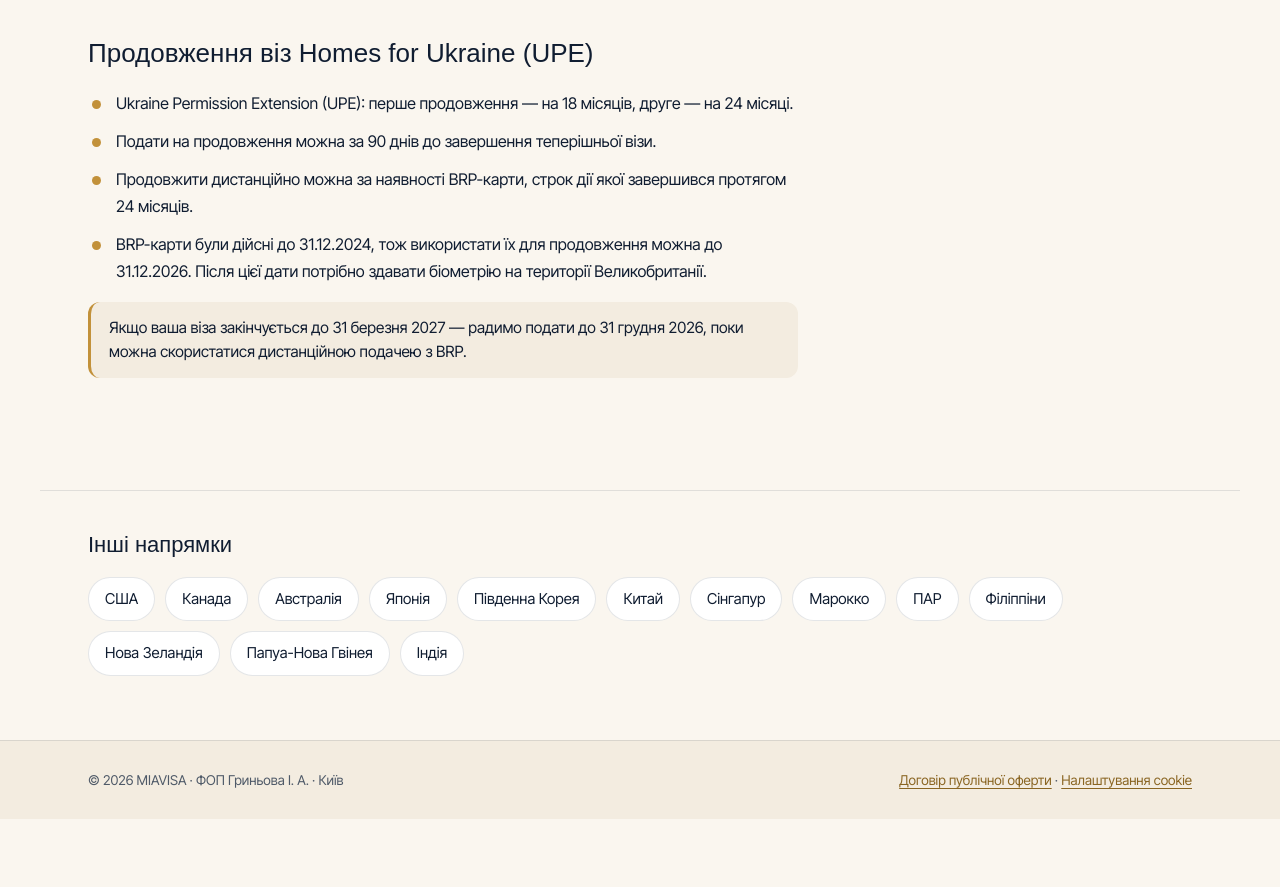
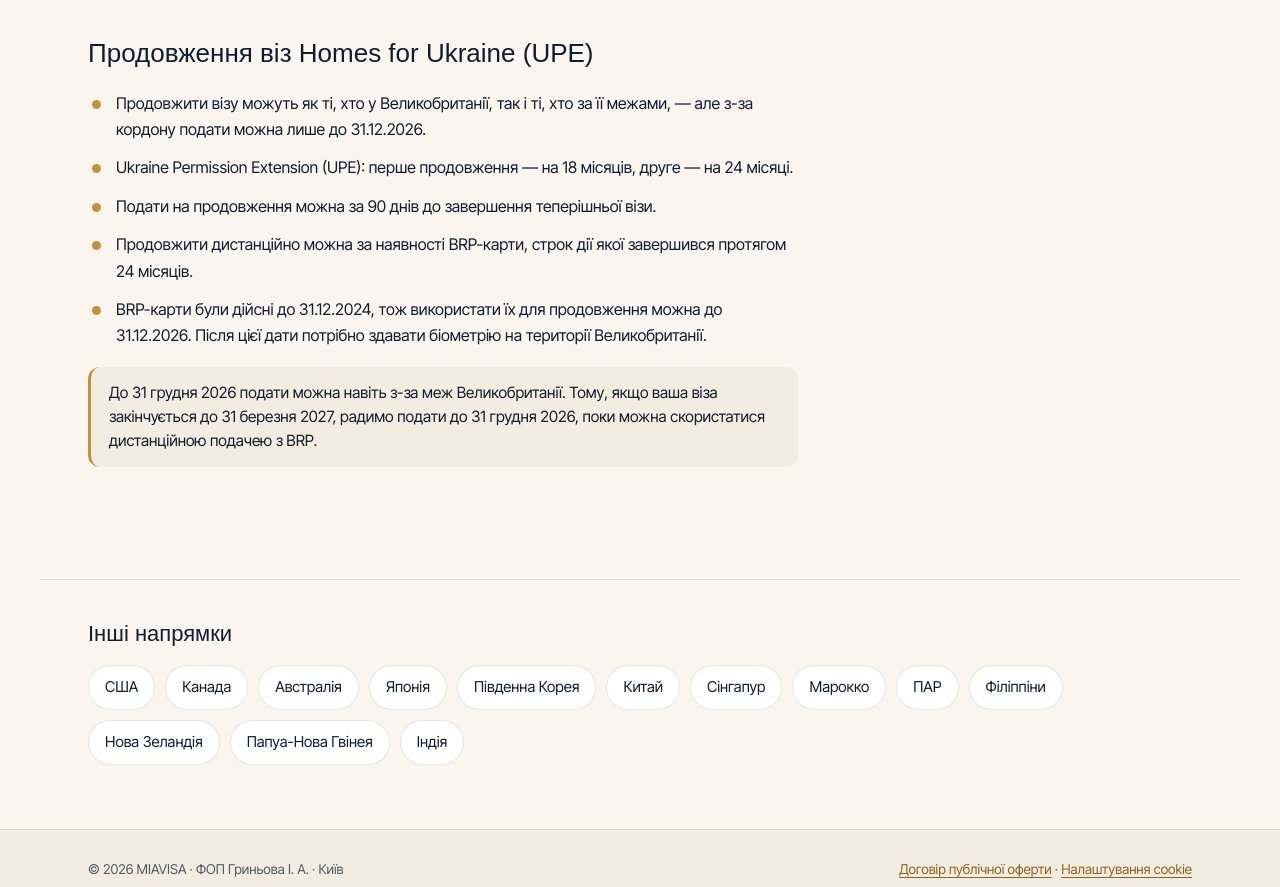
Before and after one commit to Legree/miavisa, a plain HTML site: page viza-britaniya.html in a window 1280 px wide. Shown: the part 3649-4536 px from the top of the page. Before the commit the page ends 4468 px from the top, so only its background shows below. Drawn offline with Linux system fonts and the light colour scheme; a web font is replaced by a local one.

Commit message:
Add files via upload

```diff
--- a/viza-britaniya.html
+++ b/viza-britaniya.html
@@ -316,10 +316,11 @@ footer a{color:var(--accent-data);text-underline-offset:3px}
 <li>Консультації протягом усього процесу</li>
 <li>Продовження віз Homes for Ukraine (UPE)</li></ul></section>
 
-    <section class="blk" id="prodovzhennia"><h2>Продовження віз Homes for Ukraine (UPE)</h2><ul class="notes"><li>Ukraine Permission Extension (UPE): перше продовження — на 18 місяців, друге — на 24 місяці.</li>
+    <section class="blk" id="prodovzhennia"><h2>Продовження віз Homes for Ukraine (UPE)</h2><ul class="notes"><li>Продовжити візу можуть як ті, хто у Великобританії, так і ті, хто за її межами, — але з-за кордону подати можна лише до 31.12.2026.</li>
+<li>Ukraine Permission Extension (UPE): перше продовження — на 18 місяців, друге — на 24 місяці.</li>
 <li>Подати на продовження можна за 90 днів до завершення теперішньої візи.</li>
 <li>Продовжити дистанційно можна за наявності BRP-карти, строк дії якої завершився протягом 24 місяців.</li>
-<li>BRP-карти були дійсні до 31.12.2024, тож використати їх для продовження можна до 31.12.2026. Після цієї дати потрібно здавати біометрію на території Великобританії.</li></ul><p class="tip">Якщо ваша віза закінчується до 31 березня 2027 — радимо подати до 31 грудня 2026, поки можна скористатися дистанційною подачею з BRP.</p></section>
+<li>BRP-карти були дійсні до 31.12.2024, тож використати їх для продовження можна до 31.12.2026. Після цієї дати потрібно здавати біометрію на території Великобританії.</li></ul><p class="tip">До 31 грудня 2026 подати можна навіть з-за меж Великобританії. Тому, якщо ваша віза закінчується до 31 березня 2027, радимо подати до 31 грудня 2026, поки можна скористатися дистанційною подачею з BRP.</p></section>
   </main>
 
   <aside>
```
Also changed, not shown: index.html (+2 -1 lines).
